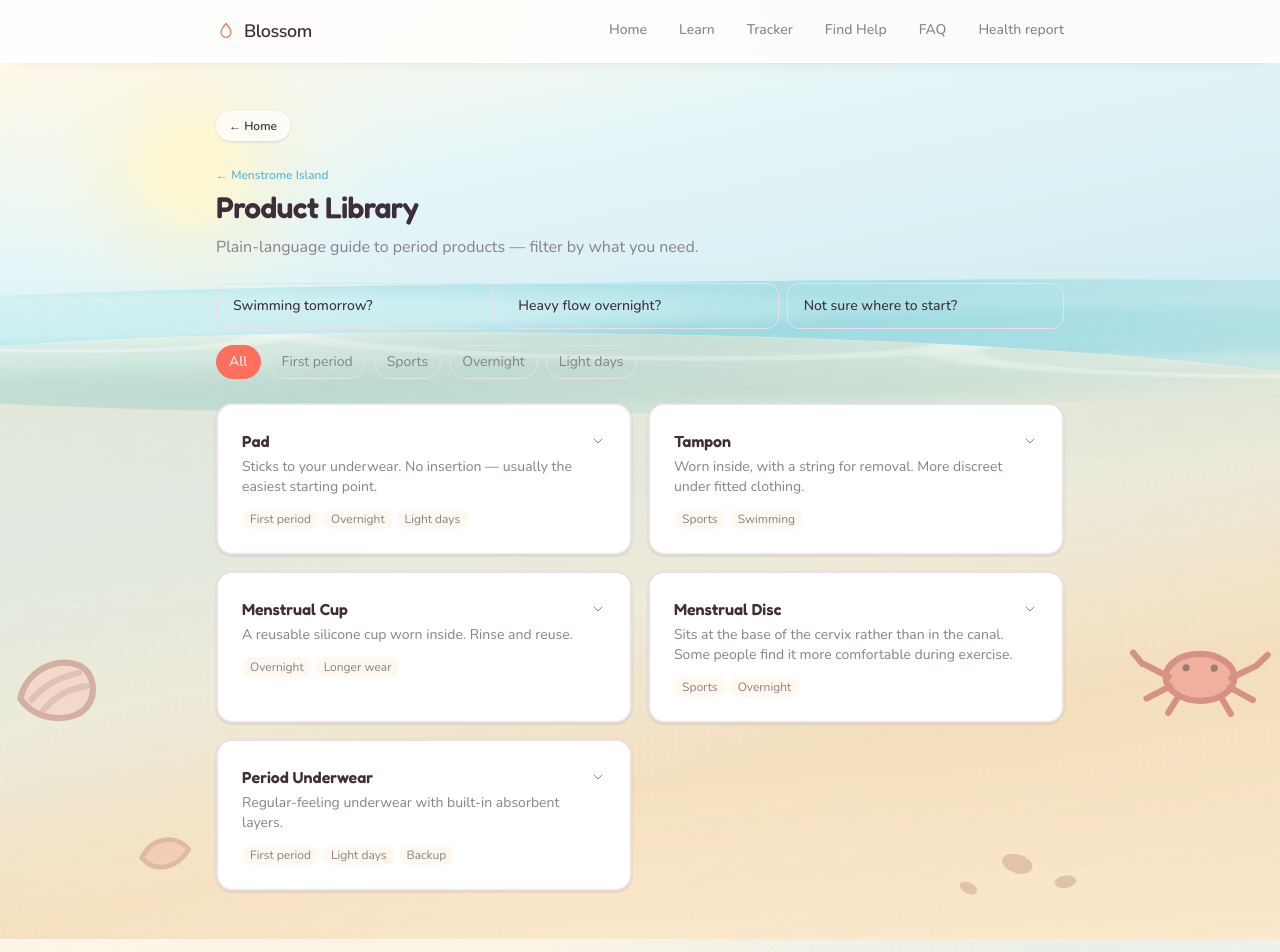
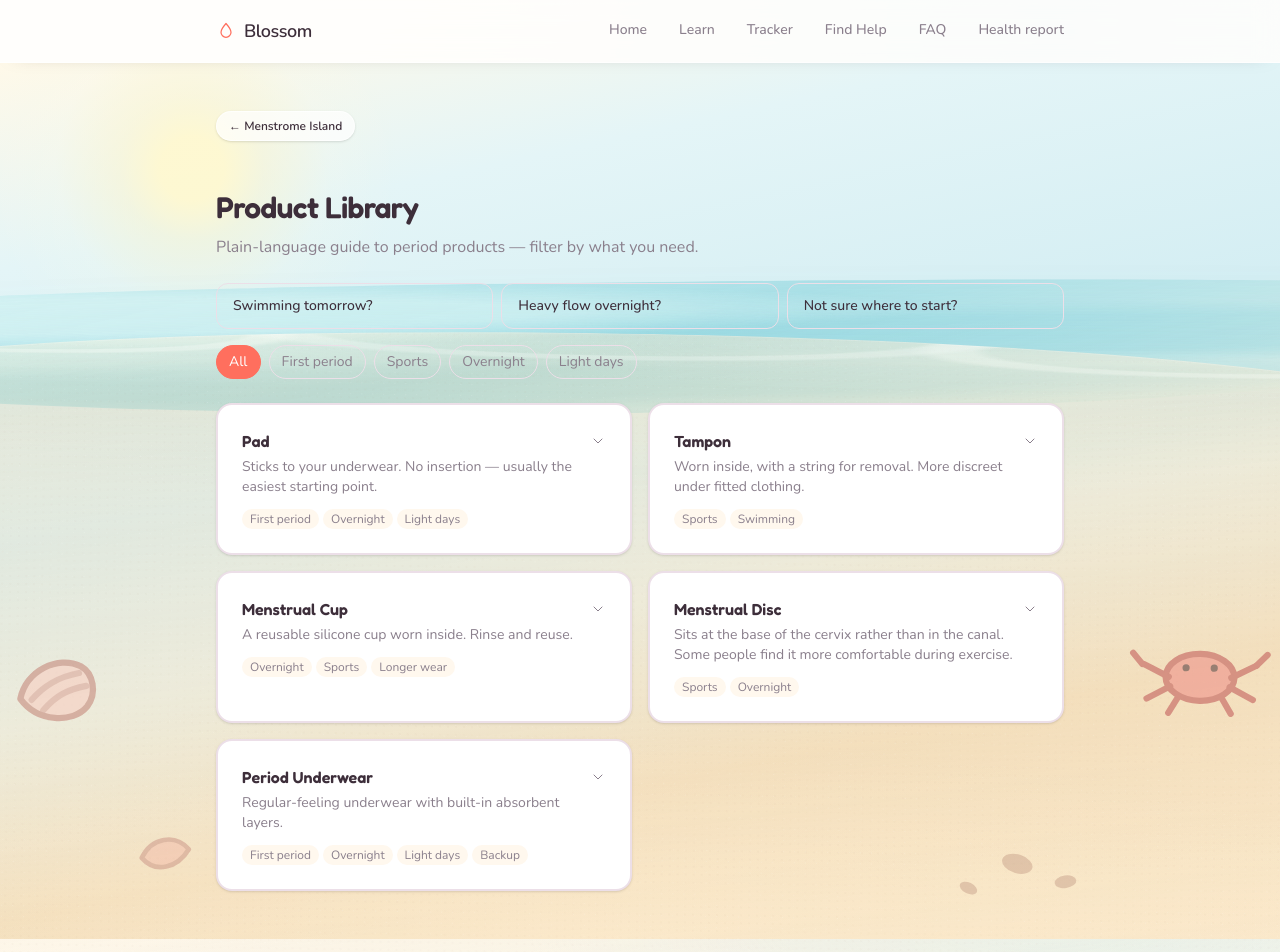
Before and after one commit to Chlabc/Catalyst-2026, a Next.js app: page /library in a window 1280 px wide. Shown: the top 952 px of the page. Built offline with nearby package versions, Linux system fonts and the light colour scheme.

Commit message:
Open Product Library from Island with a shared filter.
Library reads ?filter= from Island, HomeBackButton can return to Menstrome, and cups/period underwear pick up the Sports and Overnight tags the mini-game uses. Find Help also gets the same Home back control.

```diff
--- a/src/app/find-help/page.tsx
+++ b/src/app/find-help/page.tsx
@@ -1,7 +1,8 @@
 import { HelpFlow } from "@/components/help/HelpFlow";
 import { Container } from "@/components/ui/Container";
 import { SceneBackdropFrame } from "@/components/theme/SceneBackdropFrame";
-import { PAGE_SECTION_CLASS } from "@/components/ui/PageHeader";
+import { PAGE_BODY_CLASS, PAGE_SECTION_CLASS } from "@/components/ui/PageHeader";
+import { HomeBackButton } from "@/components/ui/HomeBackButton";
 import {
   isHelpServiceType,
   type HelpServiceType,
@@ -29,10 +30,13 @@ export default async function FindHelpPage({ searchParams }: FindHelpPageProps)
   return (
     <SceneBackdropFrame testId="find-help-scene-backdrop">
       <Container className={PAGE_SECTION_CLASS}>
-        <HelpFlow
-          initialStep={view === "nearby" ? "nearby" : "landing"}
-          initialService={initialService}
-        />
+        <HomeBackButton />
+        <div className={PAGE_BODY_CLASS}>
+          <HelpFlow
+            initialStep={view === "nearby" ? "nearby" : "landing"}
+            initialService={initialService}
+          />
+        </div>
       </Container>
     </SceneBackdropFrame>
   );
--- a/src/app/library/page.tsx
+++ b/src/app/library/page.tsx
@@ -1,27 +1,26 @@
-import Link from "next/link";
 import { Container } from "@/components/ui/Container";
 import { ProductLibrary } from "@/components/library/ProductLibrary";
 import { SceneBackdropFrame } from "@/components/theme/SceneBackdropFrame";
 import { PageHeader, PAGE_BODY_CLASS, PAGE_SECTION_CLASS } from "@/components/ui/PageHeader";
 import { HomeBackButton } from "@/components/ui/HomeBackButton";
 
-export default function LibraryPage() {
+export default async function LibraryPage({
+  searchParams,
+}: {
+  searchParams: Promise<{ filter?: string }>;
+}) {
+  const query = await searchParams;
   return (
     <SceneBackdropFrame testId="library-scene-backdrop">
       <Container className={PAGE_SECTION_CLASS}>
-        <HomeBackButton />
+        <HomeBackButton href="/scenarios" label="← Menstrome Island" />
         <div className={PAGE_BODY_CLASS}>
         <PageHeader
-          eyebrow={
-            <Link href="/scenarios" className="hover:underline">
-              ← Menstrome Island
-            </Link>
-          }
           title="Product Library"
           subtitle="Plain-language guide to period products — filter by what you need."
         />
         <div className={PAGE_BODY_CLASS}>
-          <ProductLibrary />
+          <ProductLibrary initialFilter={query.filter} />
         </div>
         </div>
       </Container>
--- a/src/components/library/ProductLibrary.tsx
+++ b/src/components/library/ProductLibrary.tsx
@@ -5,8 +5,21 @@ import { Card } from "@/components/ui/Card";
 import { ChevronIcon } from "@/components/icons";
 import { products } from "@/lib/products";
 
-const FILTERS = ["All", "First period", "Sports", "Overnight", "Light days"] as const;
-type Filter = (typeof FILTERS)[number];
+export const LIBRARY_FILTERS = [
+  "All",
+  "First period",
+  "Sports",
+  "Overnight",
+  "Light days",
+] as const;
+export type LibraryFilter = (typeof LIBRARY_FILTERS)[number];
+
+const FILTERS = LIBRARY_FILTERS;
+type Filter = LibraryFilter;
+
+export function isLibraryFilter(value: string | undefined): value is Filter {
+  return Boolean(value && (FILTERS as readonly string[]).includes(value));
+}
 
 const SITUATIONS: { label: string; filter: Filter; blurb: string }[] = [
   {
@@ -26,8 +39,14 @@ const SITUATIONS: { label: string; filter: Filter; blurb: string }[] = [
   },
 ];
 
-export function ProductLibrary() {
-  const [filter, setFilter] = useState<Filter>("All");
+export function ProductLibrary({
+  initialFilter = "All",
+}: {
+  initialFilter?: string;
+}) {
+  const [filter, setFilter] = useState<Filter>(
+    isLibraryFilter(initialFilter) ? initialFilter : "All",
+  );
   const [expanded, setExpanded] = useState<Set<string>>(new Set());
 
   const activeSituation = SITUATIONS.find((s) => s.filter === filter);
@@ -51,6 +70,12 @@ export function ProductLibrary() {
 
   return (
     <div>
+      {isLibraryFilter(initialFilter) && initialFilter !== "All" && (
+        <p className="mb-4 text-sm text-text-muted" data-testid="library-from-island">
+          Showing {initialFilter} options — same categories as the island
+          mini-game.
+        </p>
+      )}
       <div className="grid grid-cols-1 gap-2 sm:grid-cols-3">
         {SITUATIONS.map((s) => (
           <button
--- a/src/components/ui/HomeBackButton.tsx
+++ b/src/components/ui/HomeBackButton.tsx
@@ -1,13 +1,19 @@
 import Link from "next/link";
 
-export function HomeBackButton() {
+export function HomeBackButton({
+  href = "/",
+  label = "← Home",
+}: {
+  href?: string;
+  label?: string;
+}) {
   return (
     <Link
-      href="/"
-      data-testid="home-back"
+      href={href}
+      data-testid={href === "/" ? "home-back" : "island-back"}
       className="inline-flex rounded-full border border-white/70 bg-white/70 px-3 py-1.5 text-xs font-semibold text-foreground shadow-sm transition-colors hover:border-primary hover:bg-white"
     >
-      ← Home
+      {label}
     </Link>
   );
 }
--- a/src/lib/products.ts
+++ b/src/lib/products.ts
@@ -36,7 +36,7 @@ export const products: Product[] = [
     description: "A reusable silicone cup worn inside. Rinse and reuse.",
     pros: ["Reusable — cheaper over time", "Can be worn up to 12 hours", "Less waste"],
     cons: ["Learning curve to insert/remove", "Needs cleaning between cycles"],
-    goodFor: ["Overnight", "Longer wear"],
+    goodFor: ["Overnight", "Sports", "Longer wear"],
   },
   {
     id: "disc",
@@ -54,6 +54,6 @@ export const products: Product[] = [
     description: "Regular-feeling underwear with built-in absorbent layers.",
     pros: ["Comfortable, no insertion", "Reusable", "Good as backup with another product"],
     cons: ["Needs handwashing/laundering care", "Higher upfront cost"],
-    goodFor: ["First period", "Light days", "Backup"],
+    goodFor: ["First period", "Overnight", "Light days", "Backup"],
   },
 ];
```
